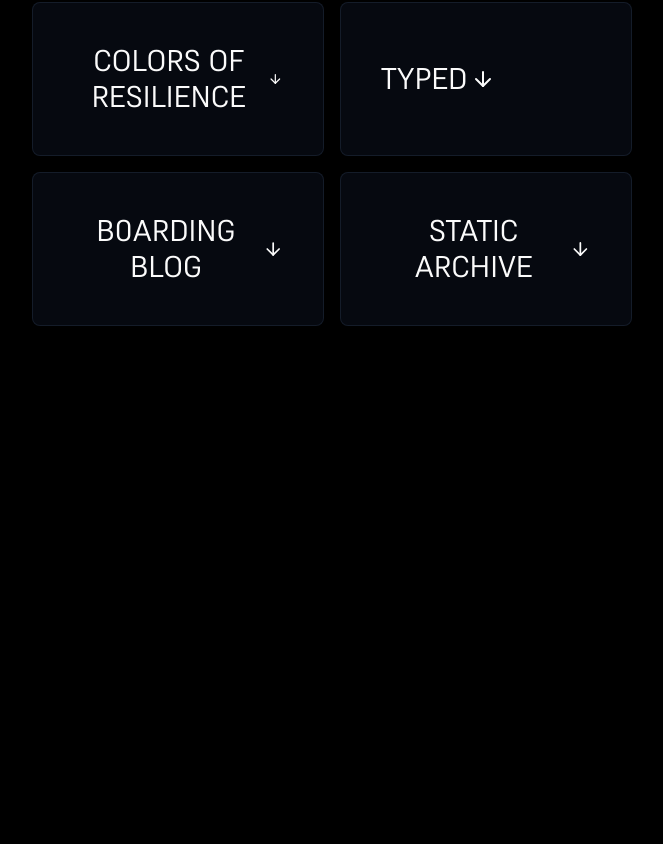
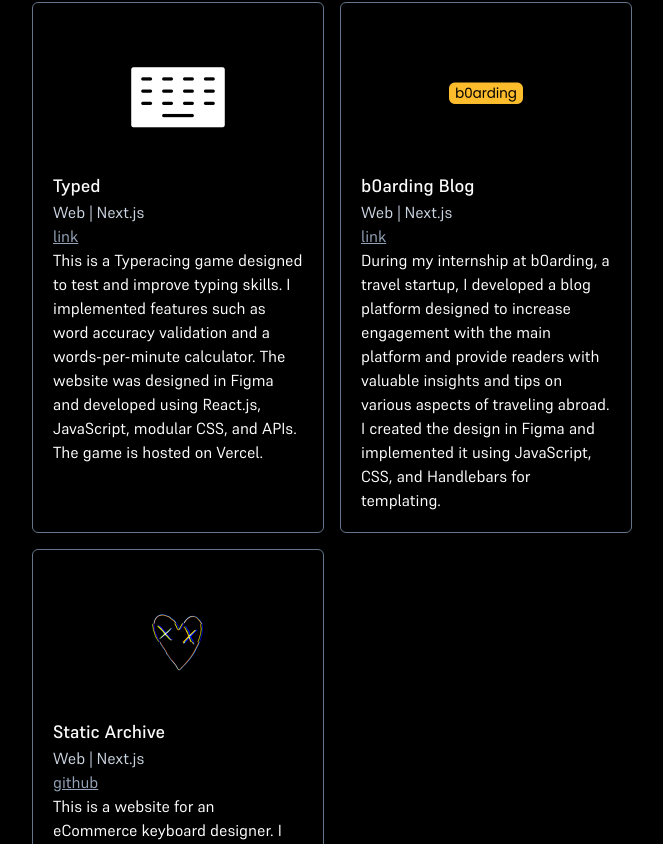
Before and after one commit to kirillpav/minimal-portfolio, a Next.js app: page / in a window 1280 px wide. Shown: the part 856-1700 px from the top of the page, without its empty margins (308-971 px from the left). Before the commit the page ends 1202 px from the top, so only its background shows below. Built offline with nearby package versions, Linux system fonts and the light colour scheme.

Commit message:
Project Section redisign

```diff
--- a/public/projects.json
+++ b/public/projects.json
@@ -1,18 +1,11 @@
 {
 	"projects": {
-		"Colors of Resilience": {
-			"name": "Colors of Resilience",
-			"url": "",
-			"github": "",
-			"category": "Design & Development",
-			"desc": "Testststs"
-		},
 		"Typed": {
 			"name": "Typed",
 			"url": "https://typed-5k0hqo32a-kirillpavs-projects.vercel.app/",
 			"github": "https://github.com/kirillpav/Typed",
 			"img": "/imgs/typed.png",
-			"category": "Design & Development",
+			"stack": ["Web", "Next.js"],
 			"desc": "This is a Typeracing game designed to test and improve typing skills. I implemented features such as word accuracy validation and a words-per-minute calculator. The website was designed in Figma and developed using React.js, JavaScript, modular CSS, and APIs. The game is hosted on Vercel."
 		},
 		"B0arding Blog": {
@@ -20,7 +13,7 @@
 			"url": "https://blog.b0arding.com/",
 			"github": "",
 			"img": "/imgs/b0arding.png",
-			"category": "Design & Development",
+			"stack": ["Web", "Next.js"],
 			"desc": "During my internship at b0arding, a travel startup, I developed a blog platform designed to increase engagement with the main platform and provide readers with valuable insights and tips on various aspects of traveling abroad. I created the design in Figma and implemented it using JavaScript, CSS, and Handlebars for templating."
 		},
 		"Static Archives": {
@@ -28,7 +21,7 @@
 			"url": "",
 			"github": "https://github.com/kirillpav/statics_archives",
 			"img": "/imgs/StaticArchives.png",
-			"category": "Design & Development",
+			"stack": ["Web", "Next.js"],
 			"desc": "This is a website for an eCommerce keyboard designer. I developed the entire design in Figma to effectively showcase their products and designs. The implementation was done using React.js, JavaScript, and modular CSS"
 		}
 	}
--- a/src/app/components/ProjectCard.tsx
+++ b/src/app/components/ProjectCard.tsx
@@ -5,20 +5,45 @@
 	image: string;
 	github: string;
 	url: string;
-	stack: [string];
+	stack: string[];
 	description: string;
 }
 
 export default function ProjectCard(project: projectDataProps) {
 	return (
-		<div>
-			<Image src={project.image} alt={project.name} width={100} height={100} />
-			<h2>{project.name}</h2>
-			{project.stack.map((item) => (
-				<p key={item}>{item} | </p>
-			))}
-			{project.url ? <p>project.url</p> : <p>project.github</p>}
-			<p>{project.description}</p>
+		<div className="flex flex-col gap-2 border border-slate-500 rounded-md p-5 hover:border-white transform duration-200">
+			<div className="aspect-video relative w-full overflow-hidden rounded-lg">
+				<Image
+					src={project.image}
+					alt={project.name}
+					fill
+					className="object-cover"
+				/>
+			</div>
+			<div className="flex flex-col items-start">
+				<h2 className="text-primary-color text-lg font-medium">
+					{project.name}
+				</h2>
+				<div className="text-slate-300 flex flex-row gap-1">
+					{project.stack.map((item, index) => (
+						<span key={item}>
+							{item}
+							{index < project.stack.length - 1 ? " | " : ""}
+						</span>
+					))}
+				</div>
+
+				{project.url ? (
+					<a href={project.url} className="text-slate-400 underline">
+						link
+					</a>
+				) : (
+					<a href={project.github} className="text-slate-400 underline">
+						github
+					</a>
+				)}
+				<p className="text-white text-left">{project.description}</p>
+			</div>
 		</div>
 	);
 }
--- a/src/app/components/sticky-footer/stickyFooter.tsx
+++ b/src/app/components/sticky-footer/stickyFooter.tsx
@@ -19,23 +19,23 @@
 								<path
 									d="M37.3333 18.6666C41.0464 18.6666 44.6073 20.1416 47.2328 22.7671C49.8583 25.3926 51.3333 28.9536 51.3333 32.6666V49H42V32.6666C42 31.4289 41.5083 30.242 40.6332 29.3668C39.758 28.4916 38.571 28 37.3333 28C36.0957 28 34.9087 28.4916 34.0335 29.3668C33.1583 30.242 32.6667 31.4289 32.6667 32.6666V49H23.3333V32.6666C23.3333 28.9536 24.8083 25.3926 27.4338 22.7671C30.0594 20.1416 33.6203 18.6666 37.3333 18.6666Z"
 									stroke="black"
-									stroke-width="2"
-									stroke-linecap="round"
-									stroke-linejoin="round"
+									strokeWidth="2"
+									strokeLinecap="round"
+									strokeLinejoin="round"
 								/>
 								<path
 									d="M14 21H4.66666V49H14V21Z"
 									stroke="black"
-									stroke-width="2"
-									stroke-linecap="round"
-									stroke-linejoin="round"
+									strokeWidth="2"
+									strokeLinecap="round"
+									strokeLinejoin="round"
 								/>
 								<path
 									d="M9.33332 14C11.9107 14 14 11.9106 14 9.33329C14 6.75596 11.9107 4.66663 9.33332 4.66663C6.75599 4.66663 4.66666 6.75596 4.66666 9.33329C4.66666 11.9106 6.75599 14 9.33332 14Z"
 									stroke="black"
-									stroke-width="2"
-									stroke-linecap="round"
-									stroke-linejoin="round"
+									strokeWidth="2"
+									strokeLinecap="round"
+									strokeLinejoin="round"
 								/>
 							</svg>
 						</a>
@@ -53,16 +53,16 @@
 								<path
 									d="M35 51.3333V42C35.3246 39.077 34.4865 36.1436 32.6667 33.8333C39.6667 33.8333 46.6667 29.1666 46.6667 21C46.8533 18.0833 46.0367 15.2133 44.3333 12.8333C44.9867 10.15 44.9867 7.34996 44.3333 4.66663C44.3333 4.66663 42 4.66663 37.3333 8.16663C31.1733 6.99996 24.8267 6.99996 18.6667 8.16663C14 4.66663 11.6667 4.66663 11.6667 4.66663C10.9667 7.34996 10.9667 10.15 11.6667 12.8333C9.96769 15.2037 9.14309 18.0898 9.33332 21C9.33332 29.1666 16.3333 33.8333 23.3333 33.8333C22.4233 34.9766 21.7467 36.2833 21.35 37.6833C20.9533 39.0833 20.8367 40.5533 21 42V51.3333"
 									stroke="black"
-									stroke-width="2"
-									stroke-linecap="round"
-									stroke-linejoin="round"
+									strokeWidth="2"
+									strokeLinecap="round"
+									strokeLinejoin="round"
 								/>
 								<path
 									d="M21 42C10.4767 46.6667 9.33332 37.3334 4.66666 37.3334"
 									stroke="black"
-									stroke-width="2"
-									stroke-linecap="round"
-									stroke-linejoin="round"
+									strokeWidth="2"
+									strokeLinecap="round"
+									strokeLinejoin="round"
 								/>
 							</svg>
 						</a>
@@ -80,16 +80,16 @@
 								<path
 									d="M46.6667 9.33337H9.33335C6.75602 9.33337 4.66669 11.4227 4.66669 14V42C4.66669 44.5774 6.75602 46.6667 9.33335 46.6667H46.6667C49.244 46.6667 51.3334 44.5774 51.3334 42V14C51.3334 11.4227 49.244 9.33337 46.6667 9.33337Z"
 									stroke="black"
-									stroke-width="2"
-									stroke-linecap="round"
-									stroke-linejoin="round"
+									strokeWidth="2"
+									strokeLinecap="round"
+									strokeLinejoin="round"
 								/>
 								<path
 									d="M51.3334 16.3334L30.4034 29.6334C29.683 30.0847 28.8501 30.3241 28 30.3241C27.1499 30.3241 26.3171 30.0847 25.5967 29.6334L4.66669 16.3334"
 									stroke="black"
-									stroke-width="2"
-									stroke-linecap="round"
-									stroke-linejoin="round"
+									strokeWidth="2"
+									strokeLinecap="round"
+									strokeLinejoin="round"
 								/>
 							</svg>
 						</a>
--- a/src/app/components/work.tsx
+++ b/src/app/components/work.tsx
@@ -1,32 +1,10 @@
 "use client";
-import Link from "next/link";
+
 import projectsData from "../../../public/projects.json";
-import { useState } from "react";
-import { motion, useMotionValue, useSpring } from "framer-motion";
-import { ArrowDown } from "lucide-react";
+
 import ProjectCard from "./ProjectCard";
-
-const MotionLink = motion(Link);
-
-const categoryVariants = {
-	initial: { x: 0 },
-	hover: { x: 20, color: "#ff4921" },
-};
-
 export default function Work() {
 	const projects = Object.values(projectsData.projects);
-	const [hoveredLink, setHoveredLink] = useState(null);
-	const mouseX = useMotionValue(0);
-	const mouseY = useMotionValue(0);
-
-	const springConfig = { damping: 60, stiffness: 900 };
-	const mouseXSpring = useSpring(mouseX, springConfig);
-	const mouseYSpring = useSpring(mouseY, springConfig);
-
-	const handleMouseMovement = (e) => {
-		mouseX.set(e.clientX);
-		mouseY.set(e.clientY);
-	};
 
 	return (
 		<div id="work" className="container mt-12">
@@ -55,17 +33,17 @@
 						</svg>
 					</a>
 				</div>
-				<div className="grid grid-cols-2 gap-4">
-					{Object.entries(projects).map(([key, project], index) => (
-						<button
-							key={key}
-							className="flex flex-row justify-between p-10 items-center group border border-slate-800/60 rounded-lg bg-slate-900/40 hover:bg-slate-800 transform duration-200"
-						>
-							<motion.p className="text-primary-color text-3xl text-center flex flex-row gap-1 items-center justify-between">
-								{project.name.toUpperCase()}
-								<ArrowDown />
-							</motion.p>
-						</button>
+				<div className="grid grid-cols-1 md:grid-cols-2 gap-4">
+					{projects.map((project, index) => (
+						<ProjectCard
+							key={project.name}
+							name={project.name}
+							description={project.desc}
+							github={project.github}
+							url={project.url}
+							image={project.img}
+							stack={project.stack}
+						/>
 					))}
 				</div>
 			</div>
```
